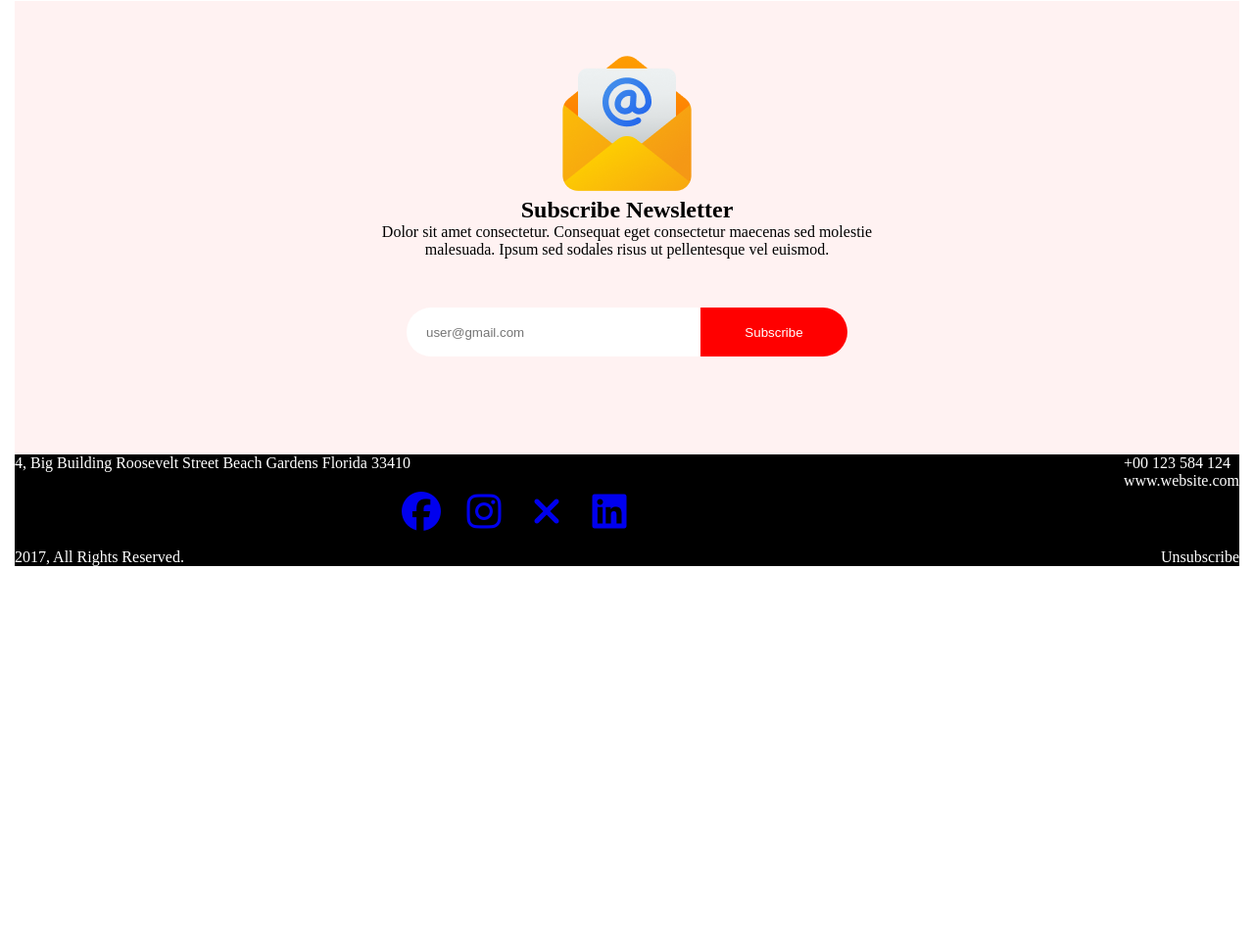
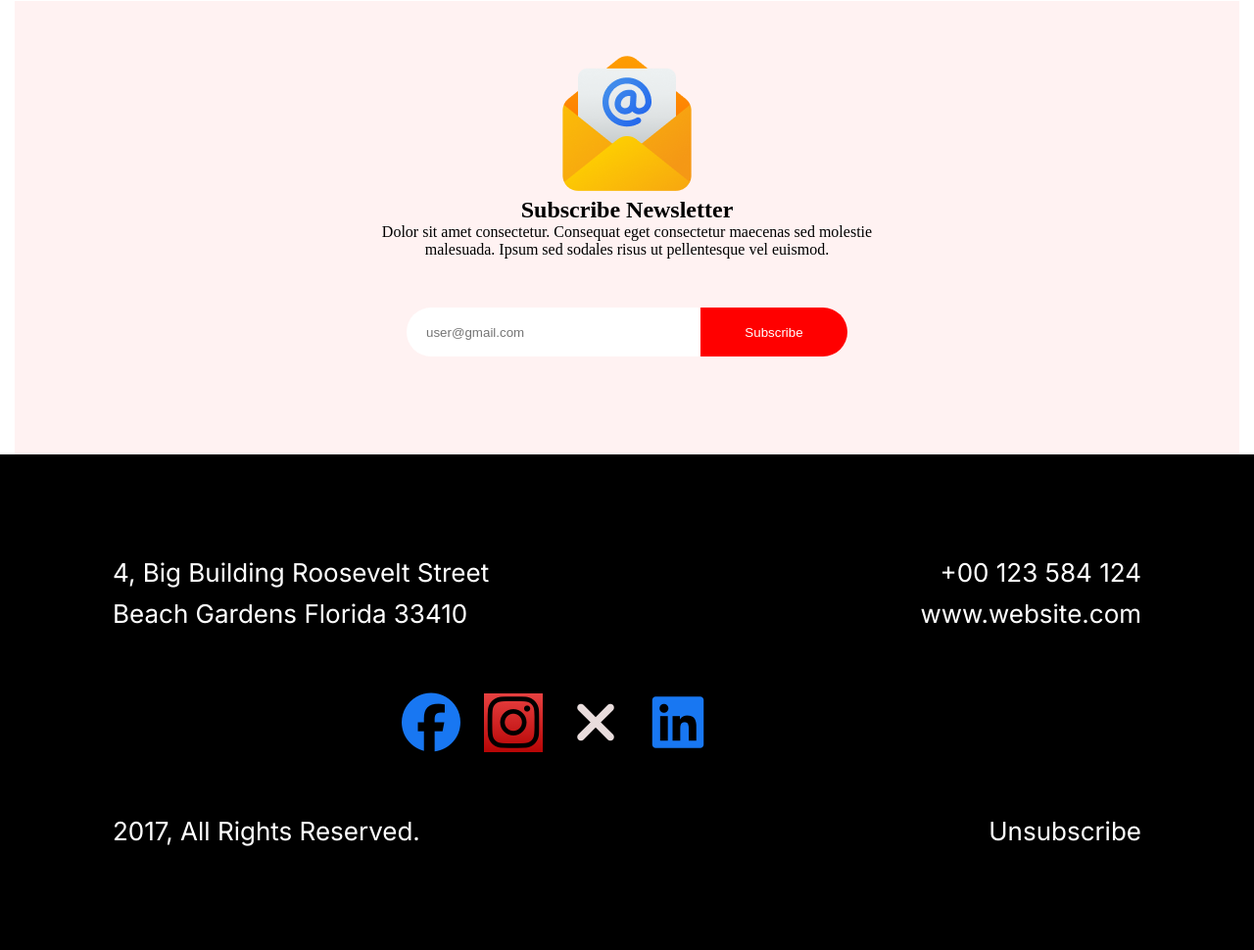
Before and after one commit to Siblur-Rahman/P-Hero-Assignment-01, a plain HTML site: page index.html in a window 1280 px wide. Shown: the part 3279-4249 px from the top of the page at 98% size. Before the commit the page ends 3857 px from the top, so only its background shows below. Drawn offline with Linux system fonts and the light colour scheme.

Commit message:
footer completed

```diff
--- a/css/style.css
+++ b/css/style.css
@@ -179,16 +179,27 @@ background-color: #FFF2F2;
 }
 footer{
     background: #000;
+}
+.footer-container{
     width: 1250px;
     margin: auto;
+    padding: 100px;
 }
 .top-footer div:first-child{
     color: #fff;
     float: left;
 }
 .top-footer div:last-child{
+    text-align: end;
     color: #fff;
     float:right
+}
+.top-footer div:last-child, .top-footer div:first-child{
+    width: 385px;
+    font-family: 'Inter', sans-serif;
+    font-weight: 500px;
+    font-size: 26px;
+    line-height: 42px;
 }
 .top-footer{
 
@@ -197,25 +208,55 @@ footer{
 
 }
 .midlee-footer{
+
     width: 480px;
-    margin: auto;
+    margin: 50px auto;
 }
 .midlee-footer a{
     width: 60px;
     height: 60px;
-    font-size: 40px;
+    line-height: 60px;
+    font-size: 60px;
     text-align: center;
+    margin: 10px;
     display: inline-block;
+}
+.midlee-footer a:first-child{
+    color: #1877F2;
+}
+.midlee-footer a:nth-child(2){
+    color: #000;
+    background: linear-gradient(#e74141, #e40707cd);
+}
+.midlee-footer a:nth-child(3){
+    color: #e9dddd;
+}
+.midlee-footer a:last-child{
+    color: #1877F2;
 }
 .midlee-footer a i{
 
 }
 .bottom-footer{
-    color: #fff;
+
 }
 .bottom-footer div:first-child{
+    font-family: 'Inter', sans-serif;
+    font-weight: 500px;
+    font-size: 26px;
+    line-height: 42px;
+    color: #fff;
     float: left;
 }
 .bottom-footer div:last-child{
     float:right
 }
+.bottom-footer div:last-child a{
+    font-family: 'Inter', sans-serif;
+    font-weight: 500px;
+    font-size: 26px;
+    line-height: 42px;
+    text-align: end;
+    text-decoration: none;
+    color: #fff;
+}
--- a/index.html
+++ b/index.html
@@ -90,6 +90,7 @@
     </div>
     <!-- Start Section -->
     <footer>
+        <div class="footer-container">
             <div class="top-footer clearfix">
                 <div>
                     4, Big Building Roosevelt Street Beach Gardens Florida 33410
@@ -107,7 +108,8 @@
             </div>
             <div class="bottom-footer clearfix">
                 <div>2017, All Rights Reserved.</div>
-            <div>Unsubscribe</div>
+                <div><a href="">Unsubscribe</a></div>
+            </div>
         </div>
     </footer>
     <!-- End Section -->
```
Also changed, not shown: 3 other files. Lines whose indentation alone changed are shown as unchanged.
